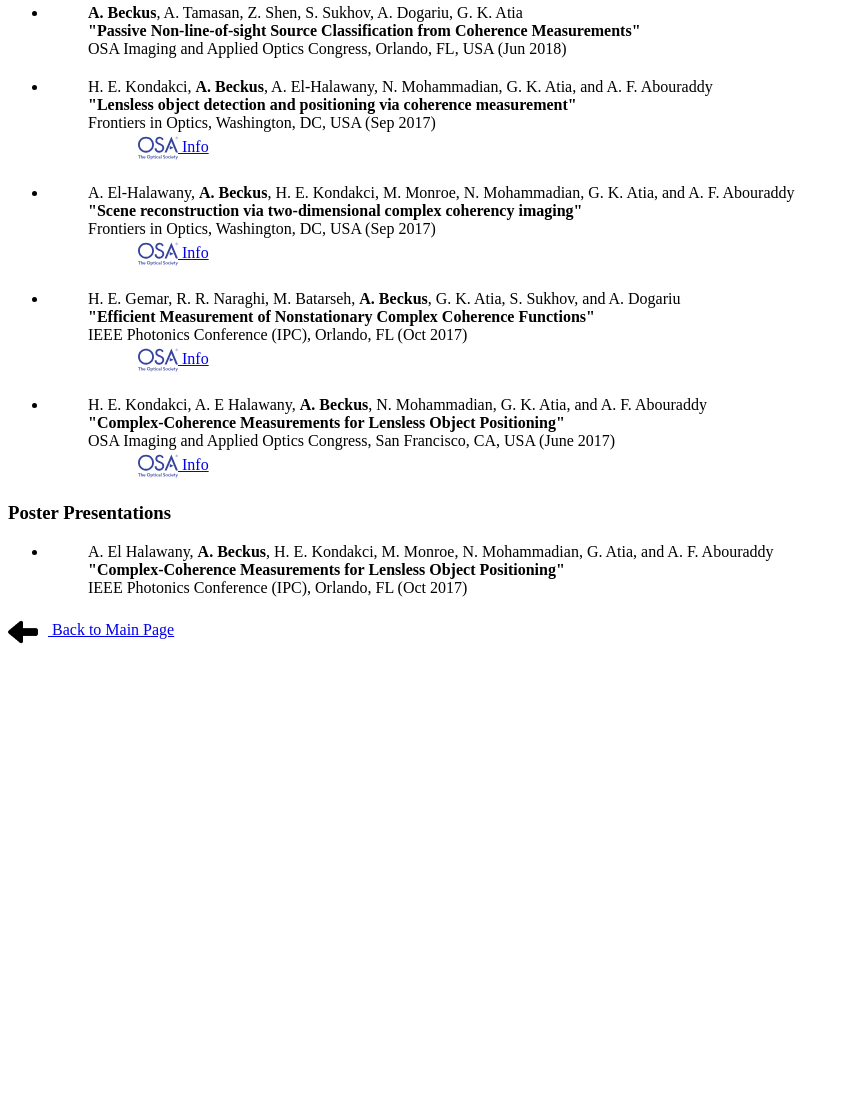
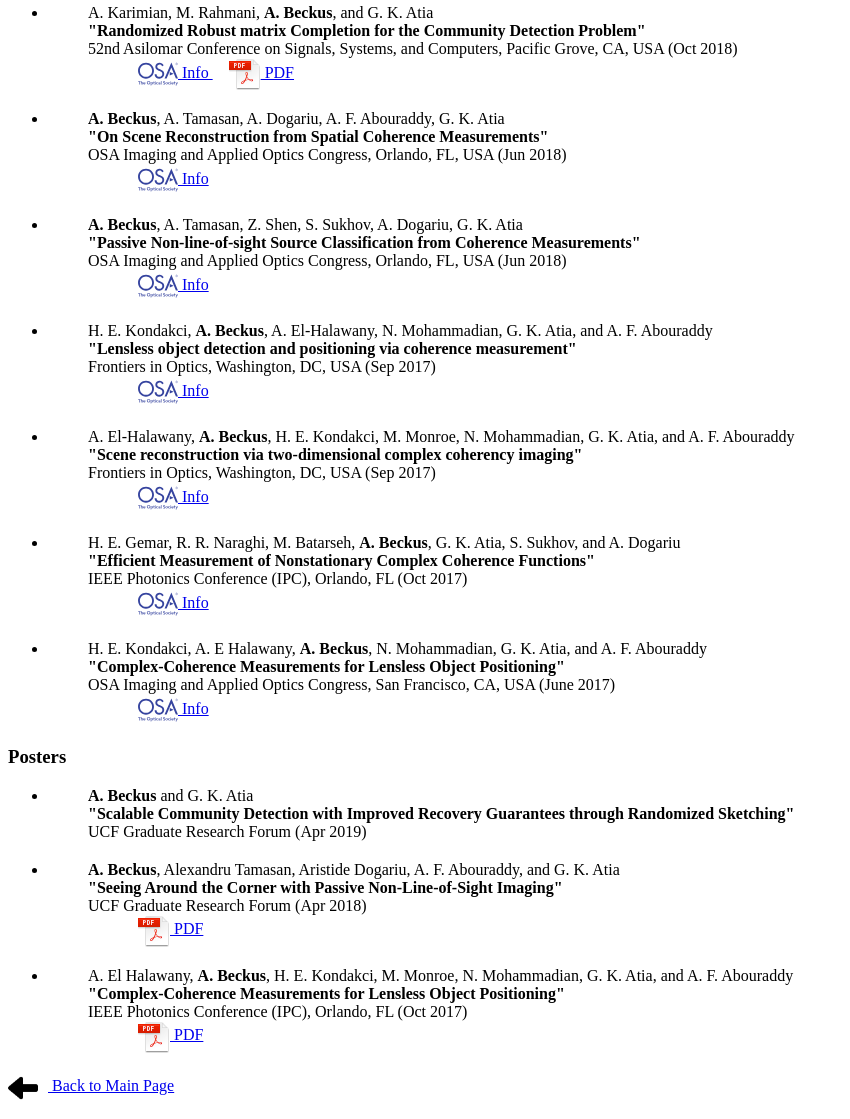
Before and after one commit to beckus/beckus.github.io, a plain HTML site: page src/publications.html in a window 1280 px wide. Shown: the part 1172-2291 px from the top of the page, without its empty margins (0-850 px from the left). Before the commit the page ends 1835 px from the top, so only its background shows below. Drawn offline with Linux system fonts and the light colour scheme; files whose address does not match are found by name.

Commit message:
Update publications

```diff
--- a/src/publications.html
+++ b/src/publications.html
@@ -52,17 +52,32 @@
         <li class="pubentrylistitem">
           <div class="pubentry">
             <div class="pubentry_citation">
+                <strong>A. Beckus</strong>, M. Rahmani, A. Karimian, and G. K. Atia<br />
+              <div class="pubtitle">"Scalable and Robust Community Detection with Randomized Sketching"</div>
+              Submitted (2019)
+            </div>
+          </div>
+        </li>
+
+        <li class="pubentrylistitem">
+          <div class="pubentry">
+            <div class="pubentry_citation">
                 <strong>A. Beckus</strong>, A. Tamasan, and G. K. Atia<br />
               <div class="pubtitle">"Multi-Modal Non-line-of-sight Passive Imaging"</div>
-              Submitted (2018)
+              IEEE Trans. Image Process. (2019)
             </div>
             <div class="pubentry_link">
-              <a target="_blank" href="https://arxiv.org/abs/1807.02444">
+                <!--a target="_blank" href="https://arxiv.org/abs/1807.02444">
 				    <img src="ArXiv_web.svg" height="32" alt="Info" style="vertical-align:middle">
+				</a-->
+			    <a target="_blank" href="https://arxiv.org/pdf/1807.02444.pdf">
+			        <img src="Adobe_PDF_file_icon_32x32.png" alt="PDF" style="vertical-align:middle" >
+				    PDF
 			    </a>
             </div>
           </div>
         </li>
+
         <li class="pubentrylistitem">
 		    <div class="pubentry">
                <div class="pubentry_citation">
@@ -74,6 +89,11 @@
 				  <a target="_blank" href="https://www.osapublishing.org/josaa/abstract.cfm?uri=josaa-35-6-959">
 				    <img src="osa_icon.svg" width="40" height="32" alt="Info" style="vertical-align:middle">
 				    Info
+				  </a>
+				  &nbsp;&nbsp;&nbsp;
+				  <a target="_blank" href="https://arxiv.org/pdf/1802.02680.pdf">
+				    <img src="Adobe_PDF_file_icon_32x32.png" alt="PDF" style="vertical-align:middle" >
+				    PDF
 				  </a>
             </div>
 		    </div>
@@ -91,13 +111,11 @@
 				    <img src="osa_icon.svg" width="40" height="32" alt="Info" style="vertical-align:middle">
 				    Info
 				  </a>
-				  <!--
 				  &nbsp;&nbsp;&nbsp;
-				  <a target="_blank" href="Publications/josaa-34-12-2213.pdf">
-				    <img src="Adobe_PDF_file_icon_32x32.png" alt="Download PDF" style="vertical-align:middle" >
-				    Download PDF
+				  <a target="_blank" href="https://arxiv.org/pdf/1707.02395.pdf">
+				    <img src="Adobe_PDF_file_icon_32x32.png" alt="PDF" style="vertical-align:middle" >
+				    PDF
 				  </a>
-				  -->
               </div>
 		    </div>
 		  </li>
@@ -114,13 +132,11 @@
 				    <img src="osa_icon.svg" width="40" height="32" alt="Info" style="vertical-align:middle">
 				    Info
 				  </a>
-				  <!--
 				  &nbsp;&nbsp;&nbsp;
-				  <a target="_blank" href="Publications/ol-42-16-3089.pdf">
-				    <img src="Adobe_PDF_file_icon_32x32.png" alt="Download PDF" style="vertical-align:middle" >
-				    Download PDF
+				  <a target="_blank" href="https://arxiv.org/pdf/1705.03993.pdf">
+				    <img src="Adobe_PDF_file_icon_32x32.png" alt="PDF" style="vertical-align:middle" >
+				    PDF
 				  </a>
-				  -->
             </div>
 		    </div>
 		  </li>
@@ -137,13 +153,11 @@
 				    <img src="osa_icon.svg" width="40" height="32" alt="Info" style="vertical-align:middle">
 				    Info
 				  </a>
-				  <!--
 				  &nbsp;&nbsp;&nbsp;
-				  <a target="_blank" href="Publications/oe-25-12-13087.pdf">
-				    <img src="Adobe_PDF_file_icon_32x32.png" alt="Download PDF" style="vertical-align:middle" >
-				    Download PDF
+				  <a target="_blank" href="https://arxiv.org/pdf/1703.10980.pdf">
+				    <img src="Adobe_PDF_file_icon_32x32.png" alt="PDF" style="vertical-align:middle" >
+				    PDF
 				  </a>
-				  -->
             </div>
 		    </div>
 		  </li>
@@ -163,8 +177,8 @@
 				  <!--
 				  &nbsp;&nbsp;&nbsp;
 				  <a target="_blank" href="Publications/ol-42-23-4929.pdf">
-				    <img src="Adobe_PDF_file_icon_32x32.png" alt="Download PDF" style="vertical-align:middle" >
-				    Download PDF
+				    <img src="Adobe_PDF_file_icon_32x32.png" alt="PDF" style="vertical-align:middle" >
+				    PDF
 				  </a>
 				  -->
             </div>
@@ -177,13 +191,13 @@
 				  S.M. Schneider, A.M. Foderousky, G. Lebovitz, <strong>A. Beckus</strong>, and P.J. Bookman<br />
 				  <div class="pubtitle">"Tape Adhesion Test Tracking Software"</div>
 				  NASA Research and Technology 2003 Annual Report, 152-153
+		    </div>
 			  <!-- <div class="pubentry_description">Describes software used to control machinery and record results.</div> -->
 			  <div class="pubentry_link">
 			  		<a target="_blank" href="https://ntrs.nasa.gov/search.jsp?R=20040079331">
 			  		   <img src="nasa-logo.svg" height="32" width="32" alt="Link to Publication" style="vertical-align:middle" >
 				  		Link to Publication
 			  	   </a>
-				  </div>
 			  </div>
 		    </div>
 		  </li>
@@ -195,6 +209,7 @@
 				  <div class="pubtitle">"Ablative Test Tracking Interface"</div>
 				  NASA Research and Technology 2002 Annual Report, 202-203
 				  <!-- <div class="pubentry_description">Describes software used to control machinery and record results.</div> -->
+			</div>
 				  <!--
 				  <div class="pubentry_link">
 				  		<a target="_blank" href="https://ntrs.nasa.gov/search.jsp?R=20040111215">
@@ -204,7 +219,6 @@
 				  </div>
 				  -->
 		    </div>
-		    </div>
 		  </li>
 		</ul>
 
@@ -212,22 +226,28 @@
 
 
     <h3>Conference Proceedings</h3>
+
       <ul class="pubentrylist">
-        <!--li class="pubentrylistitem">
+        <li class="pubentrylistitem">
           <div class="pubentry">
 		      <div class="pubentry_citation">
 			     A. Karimian, M. Rahmani, <strong>A. Beckus</strong>, and G. K. Atia<br />
-			     <div class="pubtitle">"Lensless object detection and positioning via coherence measurement"</div>
-			     Asilomar Conference on Signals, Systems, and Computers, Pacific Grove, CA, USA (Oct 2018)
+			     <div class="pubtitle">"Randomized Robust matrix Completion for the Community Detection Problem"</div>
+			     52nd Asilomar Conference on Signals, Systems, and Computers, Pacific Grove, CA, USA (Oct 2018)
+              </div>
 	            <div class="pubentry_link">
-					  <a target="_blank" href="https://www.osapublishing.org/abstract.cfm?uri=FiO-2017-FM4C.5">
+					  <a target="_blank" href="https://ieeexplore.ieee.org/document/8645348">
 					    <img src="osa_icon.svg" width="40" height="32" alt="Info" style="vertical-align:middle">
 					    Info
 					  </a>
+					  &nbsp;&nbsp;&nbsp;
+				      <a target="_blank" href="https://arxiv.org/pdf/1805.10927.pdf">
+				        <img src="Adobe_PDF_file_icon_32x32.png" alt="PDF" style="vertical-align:middle" >
+				        PDF
+				      </a>
 		      </div>
 		    </div>
-		    </div>
-		  </li> -->
+		  </li>
 
         <li class="pubentrylistitem">
           <div class="pubentry">
@@ -235,6 +255,12 @@
 			     <strong>A. Beckus</strong>, A. Tamasan, A. Dogariu, A. F. Abouraddy, G. K. Atia<br />
 			     <div class="pubtitle">"On Scene Reconstruction from Spatial Coherence Measurements"</div>
 			     OSA Imaging and Applied Optics Congress, Orlando, FL, USA (Jun 2018)
+			  </div>
+				 <div class="pubentry_link">
+					  <a target="_blank" href="http://www.osapublishing.org/abstract.cfm?URI=MATH-2018-MTu2D.3">
+					    <img src="osa_icon.svg" width="40" height="32" alt="Info" style="vertical-align:middle">
+					    Info
+					  </a>
 	             </div>
 		    </div>
         </li>
@@ -246,6 +272,12 @@
 			        <div class="pubtitle">"Passive Non-line-of-sight Source Classification from Coherence Measurements"</div>
 			        OSA Imaging and Applied Optics Congress, Orlando, FL, USA (Jun 2018)
 			    </div>
+				    <div class="pubentry_link">
+					  <a target="_blank" href="http://www.osapublishing.org/abstract.cfm?URI=COSI-2018-CM2E.5">
+					    <img src="osa_icon.svg" width="40" height="32" alt="Info" style="vertical-align:middle">
+					    Info
+					  </a>
+	                </div>
 		    </div>
 		 </li>
 
@@ -255,13 +287,13 @@
 			     H. E. Kondakci, <strong>A. Beckus</strong>, A. El-Halawany, N. Mohammadian, G. K. Atia, and A. F. Abouraddy<br />
 			     <div class="pubtitle">"Lensless object detection and positioning via coherence measurement"</div>
 			     Frontiers in Optics, Washington, DC, USA (Sep 2017)
+			  </div>
 			     <!-- <div class="pubentry_presentedby">Presented by H. E. Kondakci</div> -->
 	            <div class="pubentry_link">
 					  <a target="_blank" href="https://www.osapublishing.org/abstract.cfm?uri=FiO-2017-FM4C.5">
 					    <img src="osa_icon.svg" width="40" height="32" alt="Info" style="vertical-align:middle">
 					    Info
 					  </a>
-	            </div>
 	            </div>
 		    </div>
 		  </li>
@@ -272,13 +304,13 @@
 			     A. El-Halawany, <strong>A. Beckus</strong>, H. E. Kondakci, M. Monroe, N. Mohammadian, G. K. Atia, and A. F. Abouraddy<br />
 			     <div class="pubtitle">"Scene reconstruction via two-dimensional complex coherency imaging"</div>
 			     Frontiers in Optics, Washington, DC, USA (Sep 2017)
+			  </div>
 			     <!-- <div class="pubentry_presentedby">Presented by H. E. Kondakci</div> -->
 	            <div class="pubentry_link">
 					  <a target="_blank" href="https://www.osapublishing.org/abstract.cfm?uri=FiO-2017-FM4C.6">
 					    <img src="osa_icon.svg" width="40" height="32" alt="Info" style="vertical-align:middle">
 					    Info
 					  </a>
-	            </div>
 	            </div>
 		    </div>
 		  </li>
@@ -289,13 +321,13 @@
 			     H. E. Gemar, R. R. Naraghi, M. Batarseh, <strong>A. Beckus</strong>, G. K. Atia, S. Sukhov, and A. Dogariu<br />
 			     <div class="pubtitle">"Efficient Measurement of Nonstationary Complex Coherence Functions"</div>
 			     IEEE Photonics Conference (IPC), Orlando, FL (Oct 2017)
+			  </div>
 			     <!-- <div class="pubentry_presentedby">Presented by H. E. Gemar</div> -->
 	            <div class="pubentry_link">
 					  <a target="_blank" href="https://www.osapublishing.org/abstract.cfm?uri=FiO-2017-FTh3D.2">
 					    <img src="osa_icon.svg" width="40" height="32" alt="Info" style="vertical-align:middle">
 					    Info
 					  </a>
-	            </div>
 	            </div>
 		    </div>
 		  </li>
@@ -306,6 +338,7 @@
 			     H. E. Kondakci, A. E Halawany, <strong>A. Beckus</strong>, N. Mohammadian, G. K. Atia, and A. F. Abouraddy<br />
 			     <div class="pubtitle">"Complex-Coherence Measurements for Lensless Object Positioning"</div>
 			     OSA Imaging and Applied Optics Congress, San Francisco, CA, USA (June 2017)
+			  </div>
 				  <!-- div class="pubentry_presentedby">Presented by H. E. Kondakci</div> -->
 	            <div class="pubentry_link">
 					  <a target="_blank" href="https://www.osapublishing.org/abstract.cfm?uri=COSI-2017-CTu1B.5">
@@ -314,24 +347,57 @@
 					  </a>
 	            </div>
 		    </div>
-		    </div>
 		  </li>
       </ul>
 
 
 
 
-    <h3>Poster Presentations</h3>
+    <h3>Posters</h3>
+
       <ul class="pubentrylist">
         <li class="pubentrylistitem">
           <div class="pubentry">
 		      <div class="pubentry_citation">
-			     A. El Halawany, <strong>A. Beckus</strong>, H. E. Kondakci, M. Monroe, N. Mohammadian, G. Atia, and A. F. Abouraddy<br />
+			     <strong>A. Beckus</strong> and G. K. Atia<br />
+			     <div class="pubtitle">"Scalable Community Detection with Improved Recovery Guarantees through Randomized Sketching"</div>
+			     UCF Graduate Research Forum (Apr 2019)
+		      </div>
+		    </div>
+		</li>
+
+        <li class="pubentrylistitem">
+          <div class="pubentry">
+		      <div class="pubentry_citation">
+			     <strong>A. Beckus</strong>, Alexandru Tamasan, Aristide Dogariu, A. F. Abouraddy, and G. K. Atia<br />
+			     <div class="pubtitle">"Seeing Around the Corner with Passive Non-Line-of-Sight Imaging"</div>
+			     UCF Graduate Research Forum (Apr 2018)
+		      </div>
+			  <div class="pubentry_link">
+			    <a target="_blank" href="Publications/UCFGradResearchFair_2018-04.pdf">
+			        <img src="Adobe_PDF_file_icon_32x32.png" alt="PDF" style="vertical-align:middle" >
+				    PDF
+			    </a>
+              </div>
+		    </div>
+		</li>
+
+        <li class="pubentrylistitem">
+          <div class="pubentry">
+		      <div class="pubentry_citation">
+			     A. El Halawany, <strong>A. Beckus</strong>, H. E. Kondakci, M. Monroe, N. Mohammadian, G. K. Atia, and A. F. Abouraddy<br />
 			     <div class="pubtitle">"Complex-Coherence Measurements for Lensless Object Positioning"</div>
 			     IEEE Photonics Conference (IPC), Orlando, FL (Oct 2017)
 		      </div>
+			  <div class="pubentry_link">
+			    <a target="_blank" href="Publications/IEEEPhotonicsPoster_2017-10.pdf">
+			        <img src="Adobe_PDF_file_icon_32x32.png" alt="PDF" style="vertical-align:middle" >
+				    PDF
+			    </a>
+              </div>
 		    </div>
 		  </li>
+
       </ul>
 
 
```
Also changed, not shown: 7 other files. Lines whose indentation alone changed are shown as unchanged.
